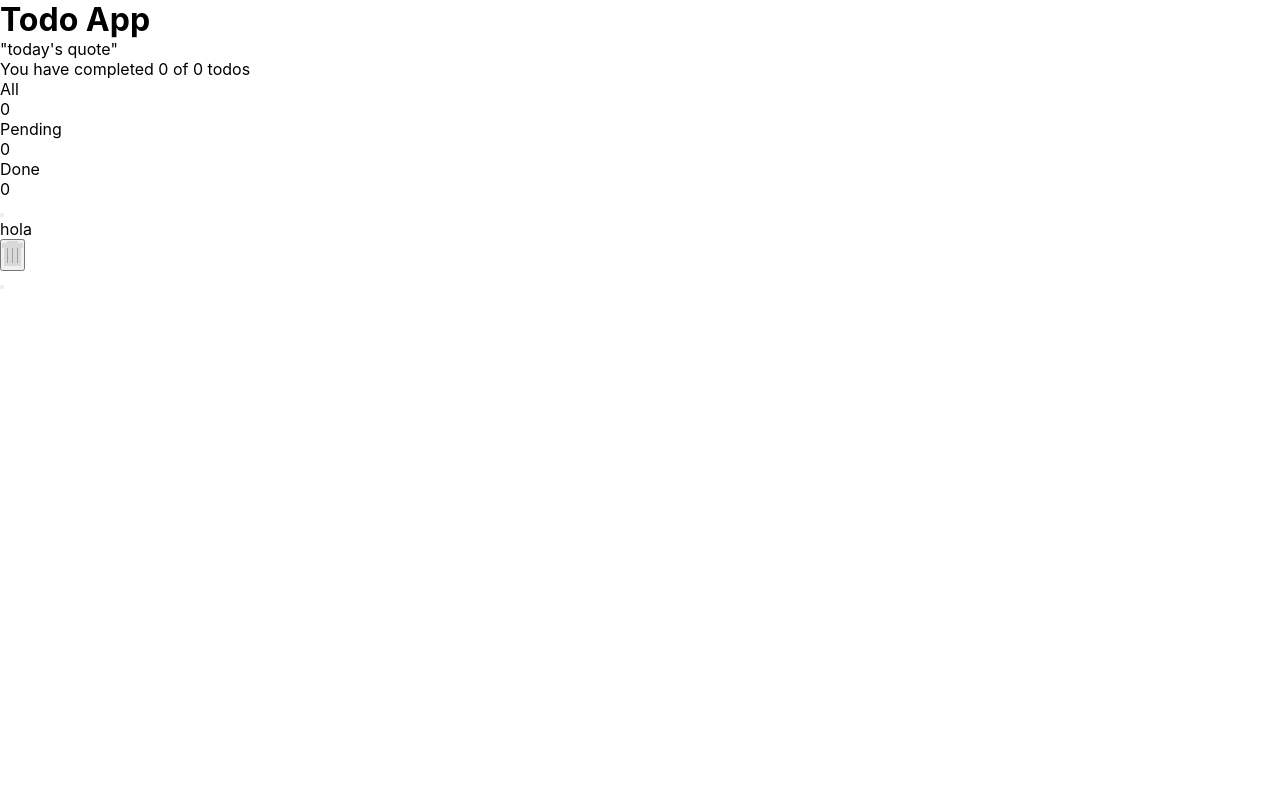
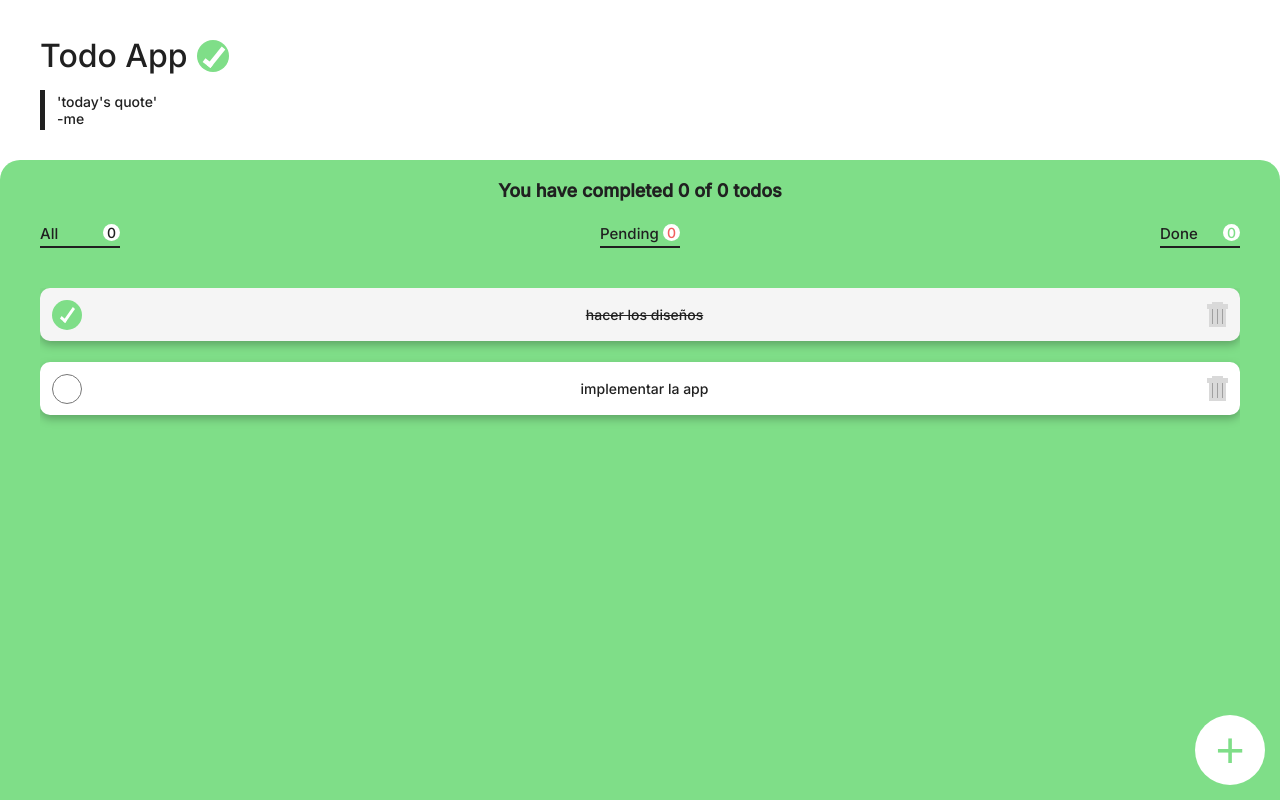
Before and after one commit to Manuel-2/todo-app, a React (Create React App) app: page / in a window 1280 px wide. Built offline with nearby package versions, Linux system fonts and the light colour scheme.

Commit message:
se añadieron los estilos base

```diff
--- a/public/index.html
+++ b/public/index.html
@@ -25,6 +25,12 @@
       Learn how to configure a non-root public URL by running `npm run build`.
     -->
     <title>React App</title>
+    <link rel="preconnect" href="https://fonts.googleapis.com" />
+    <link rel="preconnect" href="https://fonts.gstatic.com" crossorigin />
+    <link
+      href="https://fonts.googleapis.com/css2?family=Inter:wght@300;500&display=swap"
+      rel="stylesheet"
+    />
   </head>
   <body>
     <noscript>You need to enable JavaScript to run this app.</noscript>
--- /dev/null
+++ b/src/App.css
@@ -0,0 +1,197 @@
+html {
+    font-family: 'Inter', sans-serif;
+    font-size: 62.5%;
+}
+
+:root {
+    /* colors */
+    --green: #7FDE88;
+    --red: #F15F5F;
+    --dark: #202020;
+    --white: #ffffff;
+    --secondary-white: #F5F5F5;
+
+    /* font sizes */
+    --title: 3.2rem;
+    --sub-title: 1.8rem;
+    --tabs-text: 1.5rem;
+    --primary-text: 1.4rem;
+
+    /* extra */
+    --lateral-padding: 40px;
+    --header-height: 160px;
+}
+
+* {
+    margin: 0;
+    padding: 0;
+    box-sizing: border-box;
+}
+
+/* app */
+#root {
+    width: 100vw;
+    height: 100vh;
+    color: var(--dark);
+}
+
+.app-header {
+    height: 160px;
+    padding: 36px var(--lateral-padding);
+}
+
+.app-header__title {
+    font-size: var(--title);
+    font-weight: 400;
+    display: flex;
+    align-items: center;
+}
+
+.app-header-logo {
+    margin-left: 8px;
+    height: 32px;
+}
+
+.quote {
+    margin-top: 15px;
+    padding: 3px 12px;
+    border-left: solid 5px var(--dark);
+    font-size: var(--primary-text);
+}
+
+.todos-section {
+    height: calc(100% - var(--header-height));
+    padding: 0 var(--lateral-padding);
+    display: flex;
+    flex-direction: column;
+    align-items: center;
+    background-color: var(--green);
+    border-top-left-radius: 20px;
+    border-top-right-radius: 20px;
+}
+
+.todos-section__stats {
+    margin: 20px 0;
+    font-weight: 600;
+    font-size: var(--sub-title);
+}
+
+.todos-section__main {
+    width: 100%;
+}
+
+/* tabs */
+.todos-section__main__tabs-container {
+    display: flex;
+    justify-content: space-between;
+}
+
+.todo-tab {
+    width: 80px;
+    padding: 3px 0;
+    border-bottom: solid 2px var(--dark);
+    display: flex;
+    justify-content: space-between;
+    cursor: pointer;
+}
+
+.todo-tap__text {
+    font-size: var(--tabs-text);
+}
+
+.todo-tap__counter {
+    width: 17px;
+    height: 17px;
+    text-align: center;
+    font-size: var(--primary-text);
+    background-color: var(--white);
+    border-radius: 50%;
+    font-weight: 500;
+}
+
+#tab-pending>.todo-tap__counter {
+    color: var(--red);
+}
+
+#tab-done>.todo-tap__counter {
+    color: var(--green);
+}
+
+/* todos*/
+.todos-container {
+    margin-top: 40px;
+    overflow-y: scroll;
+    width: 100%;
+    max-height: 450px;
+}
+
+.todo-item {
+    width: 100%;
+    height: 53px;
+    margin: 0 0 21px 0;
+    padding: 0 12px;
+    display: flex;
+    align-items: center;
+    justify-content: space-between;
+    font-size: var(--primary-text);
+
+    background-color: var(--white);
+    border-radius: 10px;
+
+    filter: drop-shadow(0px 4px 4px rgba(0, 0, 0, 0.25));
+}
+
+.todo-item.checked {
+    text-decoration: line-through;
+    background-color: var(--secondary-white);
+}
+
+.todo-item__text {
+    text-align: center;
+}
+
+.todo-item__check-btn {
+    width: 30px;
+    height: 30px;
+    cursor: pointer;
+    border-radius: 50%;
+    border: solid 1px #767676;
+    background-color: var(--white);
+}
+
+.todo-item.checked .todo-item__check-btn {
+    background-color: var(--green);
+    border: none;
+    background-image: url("./Assets/Icons/CheckArrow.svg");
+    background-position: center;
+    background-repeat: no-repeat;
+}
+
+.todo-item__delete-btn {
+    width: 21px;
+    height: 25px;
+    background: none;
+    border: none;
+    cursor: pointer;
+}
+
+.todo-item__delete-btn__icon {
+    width: 100%;
+    height: 100%;
+}
+
+.create-todo-btn {
+    background: none;
+    border: none;
+
+    position: absolute;
+    width: 70px;
+    height: 70px;
+    border-radius: 50%;
+    background-color: var(--white);
+    right: 15px;
+    bottom: 15px;
+    color: var(--green);
+    font-size: 50px;
+    cursor: pointer;
+}
--- a/src/App.js
+++ b/src/App.js
@@ -5,11 +5,17 @@ import { Quote } from "./Components/Quote/Quote";
 import { Todo } from "./Components/Todo/Todo";
 import { TodoTab } from "./Components/TodoTab/TodoTab";
 
+//styles
+import "./App.css";
+import { ReactComponent as AppLogo } from "./Assets/Icons/AppLogo.svg";
+
 function App() {
   return (
     <React.Fragment>
       <header className="app-header">
-        <h1 className="app-header__title">Todo App</h1>
+        <h1 className="app-header__title">
+          Todo App <AppLogo className="app-header-logo" />
+        </h1>
         <Quote></Quote>
       </header>
       <main className="todos-section">
@@ -18,15 +24,16 @@ function App() {
         </p>
         <section className="todos-section__main">
           <div className="todos-section__main__tabs-container">
-            <TodoTab categoryName="All" amount={0} />
-            <TodoTab categoryName="Pending" amount={0} />
-            <TodoTab categoryName="Done" amount={0} />
+            <TodoTab id="tab-all" categoryName="All" amount={0} />
+            <TodoTab id="tab-pending" categoryName="Pending" amount={0} />
+            <TodoTab id="tab-done" categoryName="Done" amount={0} />
           </div>
           <div className="todos-container">
-            <Todo todoText={"hola"}></Todo>
+            <Todo id={1} completed todoText={"hacer los diseños"}></Todo>
+            <Todo id={2} todoText={"implementar la app"}></Todo>
           </div>
         </section>
-        <button className="create-todo"></button>
+        <button className="create-todo-btn">+</button>
       </main>
     </React.Fragment>
   );
--- a/src/Components/Quote/Quote.js
+++ b/src/Components/Quote/Quote.js
@@ -1,9 +1,10 @@
 function Quote() {
-  return <div className="quote">
-    <p className="quote__text">
-        "today's quote"
-    </p>
-  </div>;
+  return (
+    <div className="quote">
+      <p className="quote__text">{"'today's quote'"}</p>
+      <p className="quote__author">{"-me"}</p>
+    </div>
+  );
 }
 
 export { Quote };
--- a/src/Components/Todo/Todo.js
+++ b/src/Components/Todo/Todo.js
@@ -1,8 +1,13 @@
 import { ReactComponent as DeleteIcon } from "../../Assets/Icons/DeleteIcon.svg";
 
 function Todo(props) {
+  let todoClasses = "todo-item";
+  if (props.completed) {
+    todoClasses += " checked";
+  }
+
   return (
-    <div className="todo-item">
+    <div className={todoClasses}>
       <button className="todo-item__check-btn"></button>
       <p className="todo-item__text">{props.todoText}</p>
       <button className="todo-item__delete-btn">
--- a/src/Components/TodoTab/TodoTab.js
+++ b/src/Components/TodoTab/TodoTab.js
@@ -1,6 +1,6 @@
 function TodoTab(props) {
   return (
-    <div className="todo-tab">
+    <div className="todo-tab" id={props.id}>
       <p className="todo-tap__text">{props.categoryName}</p>
       <span className="todo-tap__counter">{props.amount}</span>
     </div>
--- a/src/index.css
+++ /dev/null
@@ -1,19 +0,0 @@
-body {
-  margin: 0;
-  font-family: -apple-system, BlinkMacSystemFont, 'Segoe UI', 'Roboto', 'Oxygen',
-    'Ubuntu', 'Cantarell', 'Fira Sans', 'Droid Sans', 'Helvetica Neue',
-    sans-serif;
-  -webkit-font-smoothing: antialiased;
-  -moz-osx-font-smoothing: grayscale;
-}
-
-code {
-  font-family: source-code-pro, Menlo, Monaco, Consolas, 'Courier New',
-    monospace;
-}
-
-* {
-  margin: 0;
-  padding: 0;
-  box-sizing: border-box;
-}
--- a/src/index.js
+++ b/src/index.js
@@ -1,6 +1,5 @@
 import React from "react";
 import ReactDOM from "react-dom";
-import "./index.css";
 import { App } from "./App";
 import { CreateTodoModal } from "./Components/CreateTodoModal/CreateTodoModal";
 
```
Also changed, not shown: src/Assets/Icons/AppLogo.svg (added), src/Assets/Icons/CheckArrow.svg (added).
